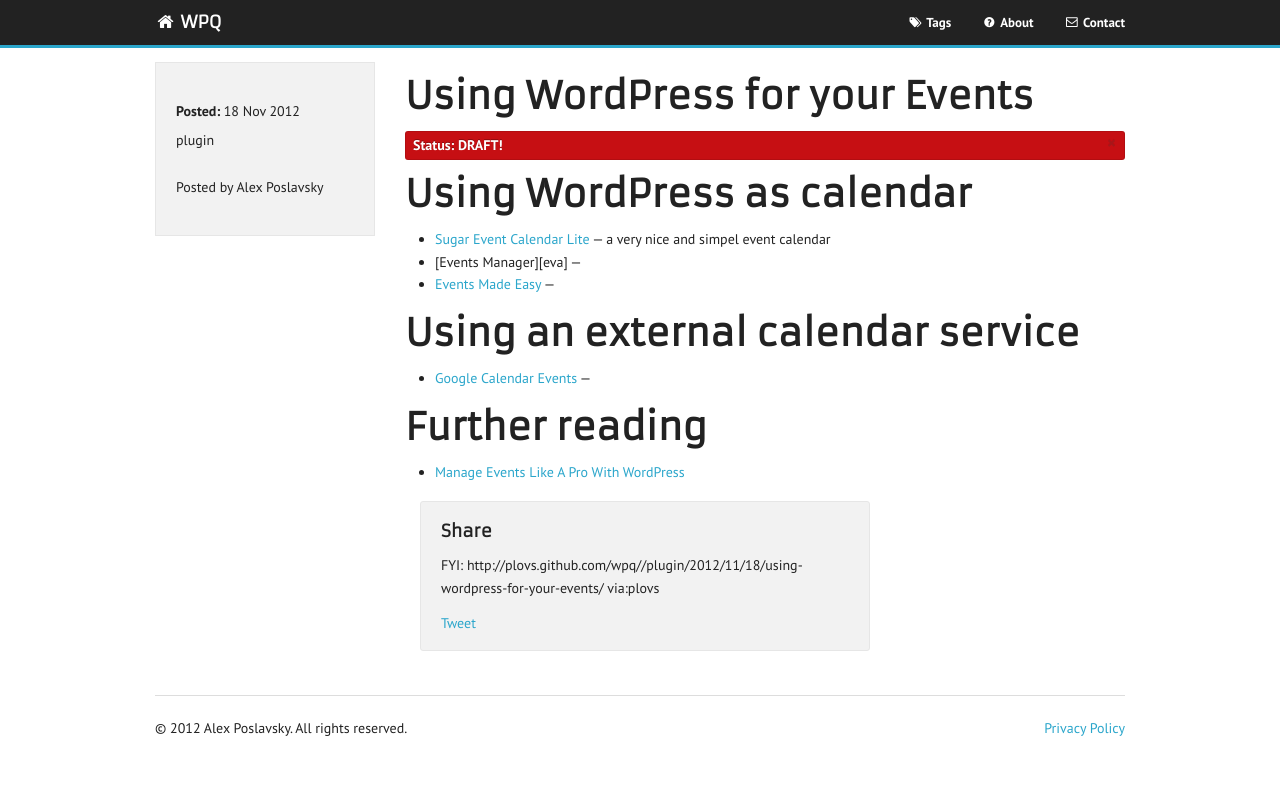
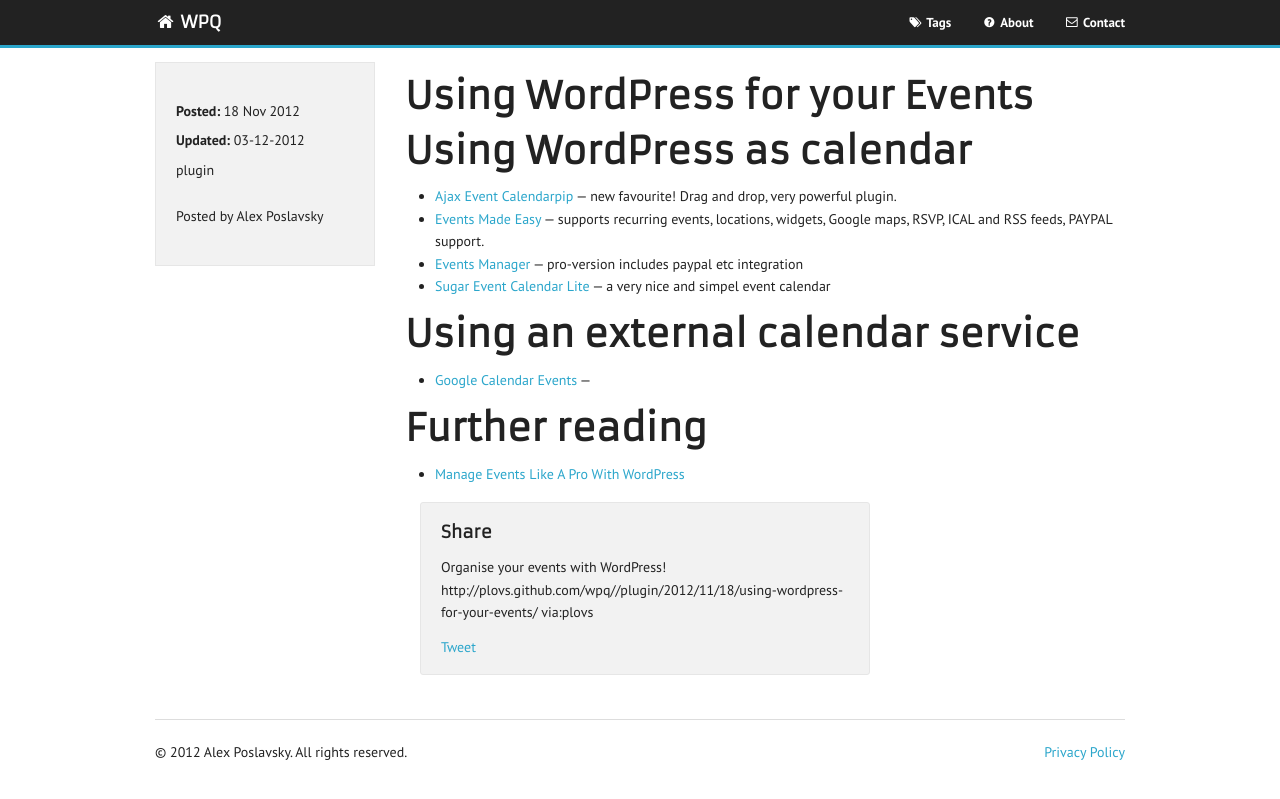
Before and after one commit to alexpos/wpq, a Jekyll site: the page built from _posts/2012-11-18-using-wordpress-for-your-events.md, in a window 1280 px wide. Shown: the top 799 px of the page. Built offline with Jekyll 4.4.1, drawn with Linux system fonts in a browser that asks for light colours; Markdown is read by kramdown in place of the engine named in the settings; comment, search, counter and statistics services are not loaded.

Commit message:
added ajax event + chnaged status

```diff
--- a/_posts/2012-11-18-using-wordpress-for-your-events.md
+++ b/_posts/2012-11-18-using-wordpress-for-your-events.md
@@ -1,18 +1,18 @@
 ---
 category: plugin
-subtitle: draft
-tweet: todo
+subtitle:
+tweet: "Organise your events with WordPress!"
 layout: post
 title: "Using WordPress for your Events"
+updated: 03-12-2012
 ---
 
 ##Using WordPress as calendar
 
+- [Ajax Event Calendar][aje][pip] &#8212; new favourite! Drag and drop, very powerful plugin.
+- [Events Made Easy][eme] &#8212; supports recurring events, locations, widgets, Google maps, RSVP, ICAL and RSS feeds, PAYPAL support.
+- [Events Manager][evm] &#8212; pro-version includes paypal etc integration
 - [Sugar Event Calendar Lite][pip] &#8212; a very nice and simpel event calendar
-- [Events Manager][eva] &#8212;
-- [Events Made Easy][eme] &#8212;
-
-[pip]: https://github.com/pippinsplugins/Sugar-Event-Calendar-Lite
 
 ##Using an external calendar service
 
@@ -22,6 +22,8 @@
 
 - [Manage Events Like A Pro With WordPress][sma]
 
+[pip]: https://github.com/pippinsplugins/Sugar-Event-Calendar-Lite
+[aje]: http://wordpress.org/extend/plugins/ajax-event-calendar/
 [eme]: http://wordpress.org/extend/plugins/events-made-easy/
 [evm]: http://wordpress.org/extend/plugins/events-manager/
 [gce]: http://wordpress.org/extend/plugins/google-calendar-events/
```
